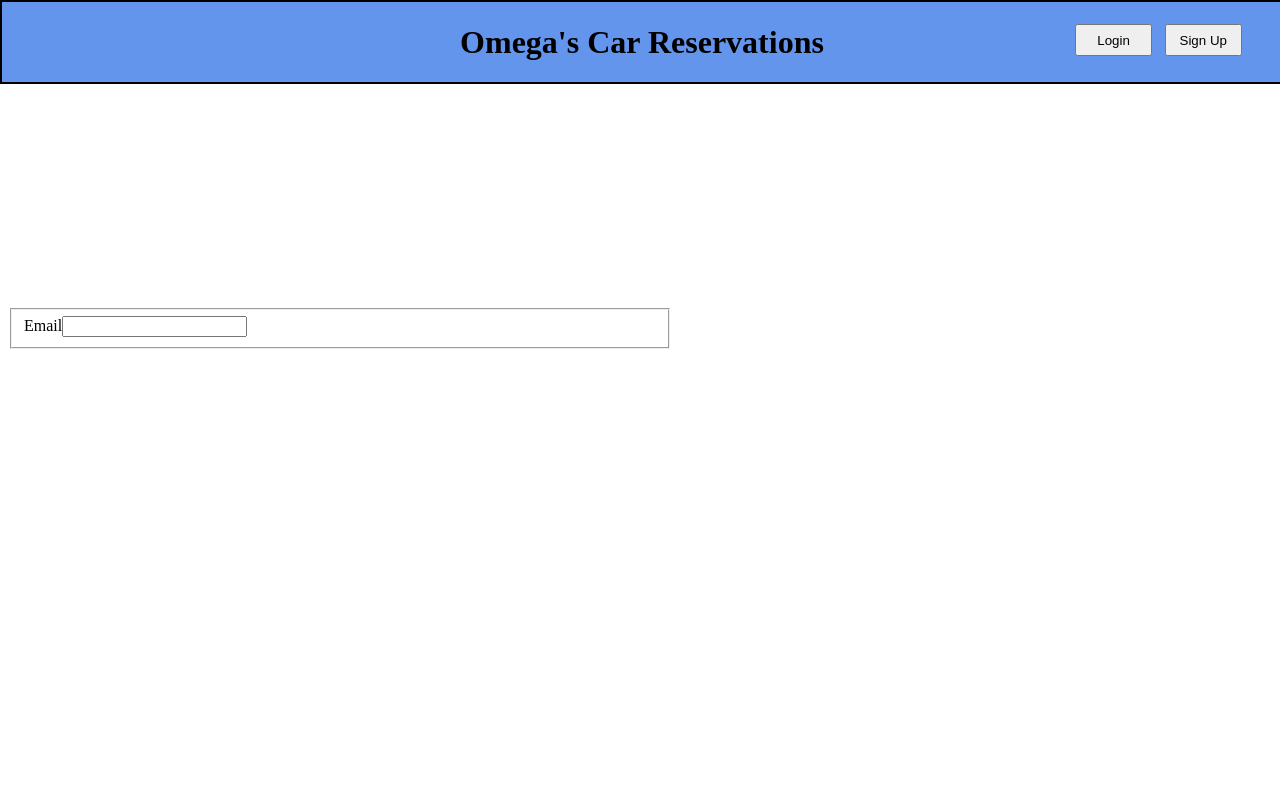
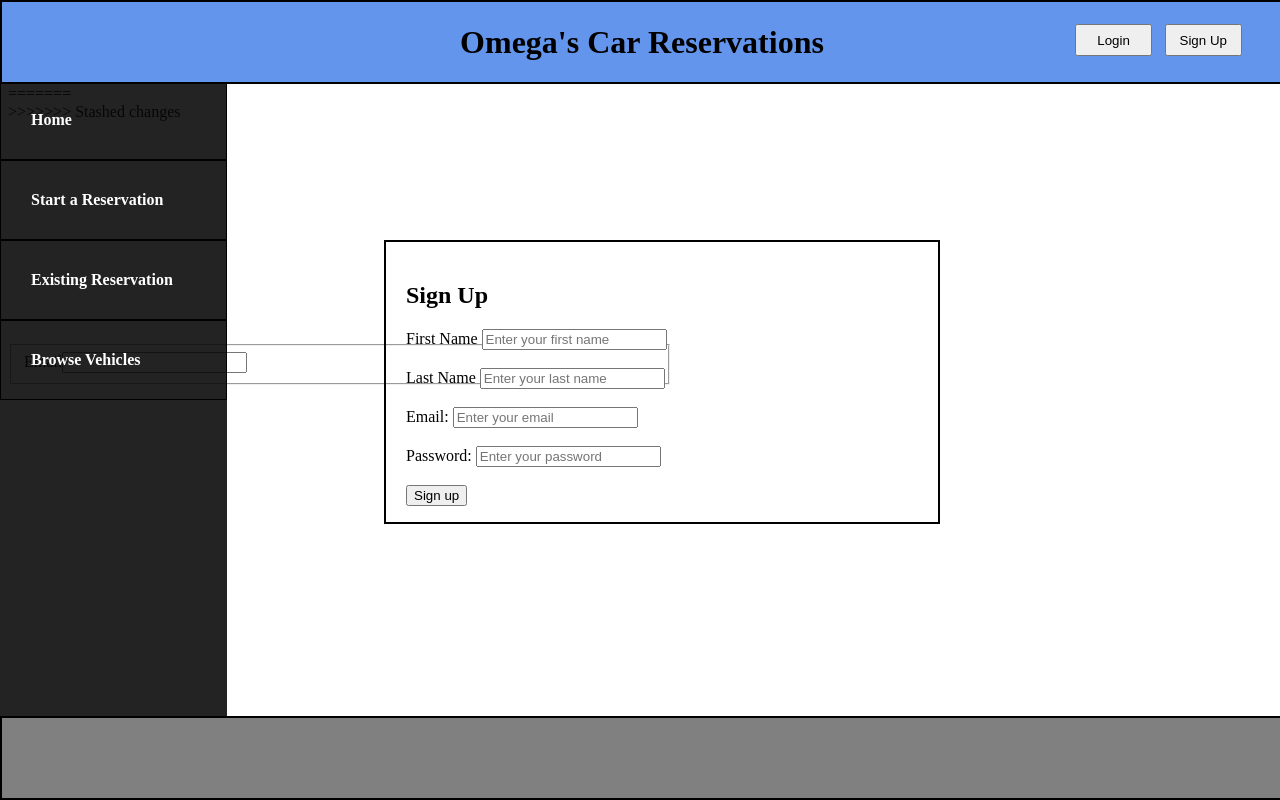
Before and after one commit to Cicciarelli/omega-soen341projectW2024, a Python web app: template templates/signUp.html in a window 1280 px wide. Run offline with Jinja, Linux system fonts and the light colour scheme; the template is opened without the code that fills it, so the values that code supplies are empty.

Commit message:
Side menu, style sheet, footer

```diff
--- /dev/null
+++ b/templates/Style.css
@@ -0,0 +1,102 @@
+.headerContainer{
+    position: fixed;
+    display: flex;
+    align-items: center;
+    justify-content: center;
+    width: 100%;
+    height: 10%;
+    left: 0;
+    top: 0;
+    margin: 0;
+    border: 2px solid black;
+    padding: 0;
+    background-color: cornflowerblue;
+    z-index: 1;
+  }
+
+  .logInButton{
+    right: 10%;
+    top: 3%;
+    width: 6%;
+    height: 4%;
+    position: fixed;
+    z-index: 2;
+  }
+
+  .signUpButton{
+    right: 3%;
+    top: 3%;
+    width: 6%;
+    height: 4%;
+    position: fixed;
+    z-index: 2;
+  }
+
+  .sideMenu{
+    position: fixed;
+    top: 10%;
+    bottom: 10%;
+    left: 0;
+    padding: 0;
+    margin: 0;
+    background-color: #070707e2;
+  }
+
+  .sideMenu ul{
+      list-style-type: none;
+      padding: 0;
+      margin:0;
+  }
+
+
+  .sideMenu li{
+      padding: 30px;
+      border: 1px solid black;
+      width: 165px;
+      color: white;
+      font-weight: bold;
+  }
+
+
+  .sideMenu li a{
+      text-decoration: none;
+      color: white;
+  }
+
+  .footerContainer{
+      position: fixed;
+      height: 10%;
+      width: 100%;
+      bottom: 0;
+      background-color: grey;
+      left: 0;
+      display: flex;
+      align-items: center;
+      justify-content: center;
+      border: 2px solid black;
+  }
+
+
+#footerContainer{
+background-color: aquamarine;
+}
+
+.login-container{
+    border: 2px solid black;
+    position: absolute;
+    width: 40%;
+    padding: 20px;
+    height: 30%;
+    top: 30%;
+    left: 30%;
+  }
+
+  .signUp-container{
+    border: 2px solid black;
+    position: absolute;
+    width: 40%;
+    padding: 20px;
+    height: 30%;
+    top: 30%;
+    left: 30%;
+  }
--- a/templates/signUp.html
+++ b/templates/signUp.html
@@ -2,6 +2,7 @@
 <html lang="en">
   <head>
     <meta charset="UTF-8">
+<<<<<<< Updated upstream
     <title>Sign Up</title>
     <style>
       .headerContainer{
@@ -47,6 +48,10 @@
       }
 
     </style>
+=======
+    <title>login</title>
+    <link href="Style.css" rel="stylesheet">
+>>>>>>> Stashed changes
   </head>
   <body>
     <header>
@@ -56,11 +61,74 @@
       <button class="logInButton">Login</button>
       <button class="signUpButton">Sign Up</button>
     </header>
+<<<<<<< Updated upstream
     <form action="/submit" method="post">
         <fieldset class="signUpForm">
             <label for="email">Email</label>
             <input type="email" id="email" name="emailClient" required>
         </fieldset>
     </form>
+=======
+    <div class="signUp-container">
+        <h2>Sign Up</h2>
+        <form action="#" method="post">
+            <div class="form-group">
+                <label for="firstName">First Name</label>
+                <input type="text" id="firstName" name="firstName" placeholder="Enter your first name" required>
+            </div>
+            <br>
+            <div class="form-group">
+                <label for="lastName">Last Name</label>
+                <input type="text" id="lastName" name="lastName" placeholder="Enter your last name" required>
+            </div>
+            <br>
+            <div class="form-group">
+                <label for="email">Email:</label>
+                <input type="text" id="email" name="email" placeholder="Enter your email" required>
+            </div>
+            <br>
+            <div class="form-group">
+                <label for="password">Password:</label>
+                <input type="password" id="password" name="password" placeholder="Enter your password" required>
+            </div>
+            <br>
+            <div class="form-group">
+                <button type="submit">Sign up</button>
+            </div>
+        </form>
+      </div>
+        <div class="sideMenu">
+          <ul>
+              <li><a href="home.html">Home</a></li>
+              <li><a href="startAReservation.html">Start a Reservation</a></li>
+              <li><a href="existingReservation.html">Existing Reservation</a></li>
+              <li><a href="browseVehicles.html">Browse Vehicles</a></li>
+          </ul>
+        </div>
+        <footer>
+          <div class="footerContainer">
+              <table id="footerTable">
+
+              </table>
+          </div>
+       </footer>
+    <script>
+      function validateForm() {
+        var firstName = document.getElementById("firstName").value;
+        var lastName = document.getElementById("lastName").value;
+        var email = document.getElementById("email").value;
+        var password = document.getElementById("password").value;
+
+        // Simple validation for demonstration
+        if (firstName === "" || lastName === "" || email === "" || password === "") {
+          alert("Please fill out all fields");
+          return false;
+        }
+
+        return true;
+      }
+
+    </script>
+>>>>>>> Stashed changes
   </body>
 </html>
```
Also changed, not shown: templates/header.html (+16 -36 lines), templates/login.html (+32 -46 lines).
